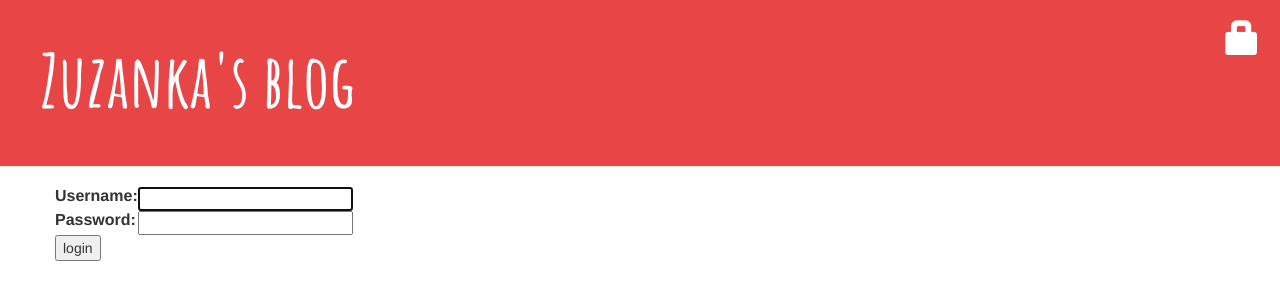
After one commit to zuz-schwarzova/my-first-blog, a Django app: page /accounts/login/ in a window 1280 px wide. The commit adds this page. Shown: the top 300 px of the page. Run offline with Django 3.2, Linux system fonts and the light colour scheme; some libraries are stand-ins or nearby versions; some web fonts are replaced.

Commit message:
added login.

```diff
--- a/blog/templates/blog/base.html
+++ b/blog/templates/blog/base.html
@@ -13,8 +13,10 @@
 			{% if user.is_authenticated %}
 				<a href="{% url 'post_new' %}" class="top-menu plus"><span class="glyphicon glyphicon-plus"></span></a>
 				<a href="{% url 'post_draft_list' %}" class="top-menu draft"><span class="glyphicon glyphicon-edit"></span></a>
+				<p class="top-menu">Hello {{ user.username }}<small>(<a href="{% url 'django.contrib.auth.views.logout' %}">Log out</a>)</small></p>
+			{% else %}
+				<a href="{% url 'django.contrib.auth.views.login' %}" class="top-menu"><span class="glyphicon glyphicon-lock"></span></a>
 			{% endif %}
-
 			<h1><a href="/">Zuzanka's blog</a></h1>
 		</div>
 		<div class="content container">
--- /dev/null
+++ b/blog/templates/registration/login.html
@@ -0,0 +1,26 @@
+{% extends "blog/base.html" %}
+
+{% block content %}
+
+{% if form.errors %}
+<p>Your username and password didn't match. Please try again.</p>
+{% endif %}
+
+<form method="post" action="{% url 'django.contrib.auth.views.login' %}">
+{% csrf_token %}
+<table>
+<tr>
+    <td>{{ form.username.label_tag }}</td>
+    <td>{{ form.username }}</td>
+</tr>
+<tr>
+    <td>{{ form.password.label_tag }}</td>
+    <td>{{ form.password }}</td>
+</tr>
+</table>
+
+<input type="submit" value="login" />
+<input type="hidden" name="next" value="{{ next }}" />
+</form>
+
+{% endblock %}
--- a/blog/views.py
+++ b/blog/views.py
@@ -3,6 +3,7 @@ from .models import Post
 from django.shortcuts import render, get_object_or_404
 from .forms import PostForm
 from django.shortcuts import redirect
+from django.contrib.auth.decorators import login_required
 
 def post_list(request):
     posts = Post.objects.filter(published_date__lte=timezone.now()).order_by('-published_date')
@@ -12,6 +13,7 @@ def post_detail(request, pk):
     post = get_object_or_404(Post, pk=pk)
     return render(request, 'blog/post_detail.html', {'post': post})
 
+@login_required
 def post_new(request):
     if request.method == "POST":
         form = PostForm(request.POST)
@@ -25,6 +27,7 @@ def post_new(request):
         form = PostForm()
     return render(request, 'blog/post_edit.html', {'form': form})
 
+@login_required
 def post_edit(request, pk):
     post = get_object_or_404(Post, pk=pk)
     if request.method == "POST":
@@ -39,15 +42,18 @@ def post_edit(request, pk):
         form = PostForm(instance=post)
     return render(request, 'blog/post_edit.html', {'form': form})
 
+@login_required
 def post_draft_list(request):
     posts = Post.objects.filter(published_date__isnull=True).order_by('created_date')
     return render(request, 'blog/post_draft_list.html', {'posts': posts})
 
+@login_required
 def post_publish(request, pk):
     post = get_object_or_404(Post, pk=pk)
     post.publish()
     return redirect('blog.views.post_detail', pk=pk)
 
+@login_required
 def post_remove(request, pk):
     post = get_object_or_404(Post, pk=pk)
     post.delete()
--- a/mysite/settings.py
+++ b/mysite/settings.py
@@ -102,3 +102,5 @@ USE_TZ = True
 
 STATIC_URL = '/static/'
 STATIC_ROOT = os.path.join(BASE_DIR, 'static')
+
+LOGIN_REDIRECT_URL = '/'
--- a/mysite/urls.py
+++ b/mysite/urls.py
@@ -1,7 +1,11 @@
-from django.conf.urls import include, url
+from django.conf.urls import patterns, include, url
+
 from django.contrib import admin
+admin.autodiscover()
 
-urlpatterns = [
+urlpatterns = patterns('',
     url(r'^admin/', include(admin.site.urls)),
-	url(r'', include('blog.urls'))
-]
+    url(r'^accounts/login/$', 'django.contrib.auth.views.login'),
+    url(r'^accounts/logout/$', 'django.contrib.auth.views.logout', {'next_page': '/'}),
+    url(r'', include('blog.urls')),
+)
```
Also changed, not shown: blog/templates/blog/post_detail.html (+6 -2 lines).
